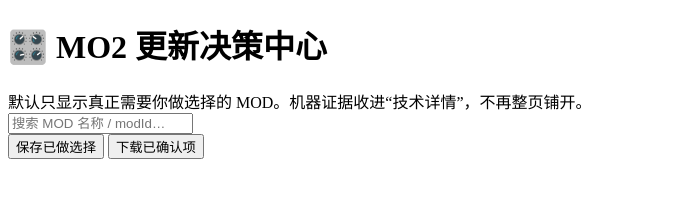
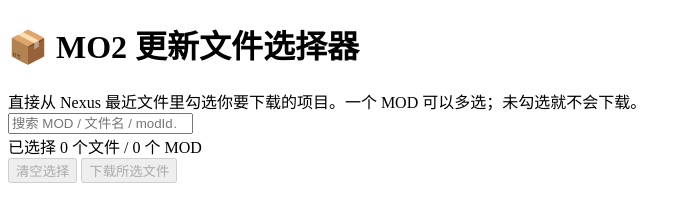
Before and after one commit to Hyper357/TES5-mo2-auto-download-update, a website: page web/review/template.html in a window 1280 px wide. Shown: the whole page, without its empty margins (0-691 px from the left). Drawn offline with Linux system fonts and the light colour scheme.

Commit message:
ui: make review center a clear multi-select file picker

```diff
--- a/web/review/template.html
+++ b/web/review/template.html
@@ -3,7 +3,7 @@
 <head>
   <meta charset="utf-8">
   <meta name="viewport" content="width=device-width,initial-scale=1">
-  <title>TES5 MO2 自动更新 · 人工决策中心</title>
+  <title>TES5 MO2 自动更新 · 文件选择器</title>
   <style>/*__STYLE__*/</style>
 </head>
 <body>
@@ -11,8 +11,8 @@
   <div class="hero" __AUTO_MARKER__>
     <div class="hero-top">
       <div>
-        <h1>🎛️ MO2 更新决策中心</h1>
-        <div class="muted">默认只显示真正需要你做选择的 MOD。机器证据收进“技术详情”，不再整页铺开。</div>
+        <h1>📦 MO2 更新文件选择器</h1>
+        <div class="muted">直接从 Nexus 最近文件里勾选你要下载的项目。一个 MOD 可以多选；未勾选就不会下载。</div>
       </div>
       <div class="run-meta" id="run-meta"></div>
     </div>
@@ -24,20 +24,26 @@
   <div class="toolbar">
     <div class="filters" id="filters"></div>
     <div class="toolbar-right">
-      <input id="search" class="search" type="search" autocomplete="off" placeholder="搜索 MOD 名称 / modId…">
+      <input id="search" class="search" type="search" autocomplete="off" placeholder="搜索 MOD / 文件名 / modId…">
       <span class="visible-status" id="visible-status"></span>
     </div>
   </div>
 
-  <div id="root"></div>
+  <main id="root"></main>
   <div class="more-wrap"><button class="btn secondary" id="more" hidden>显示更多</button></div>
+</div>
 
-  <div class="actions">
-    <button class="btn secondary" id="save">保存已做选择</button>
-    <button class="btn primary" id="download">下载已确认项</button>
+<div class="selection-bar">
+  <div class="selection-left">
+    <div class="selection-summary" id="selection-summary">已选择 0 个文件 / 0 个 MOD</div>
     <span class="status" id="status"></span>
   </div>
+  <div class="selection-actions">
+    <button class="btn secondary" id="clear-selection" disabled>清空选择</button>
+    <button class="btn primary" id="download" disabled>下载所选文件</button>
+  </div>
 </div>
+
 <script>window.REVIEW_DATA=__REVIEW_DATA__;</script>
 <script>/*__APP__*/</script>
 </body>
```
